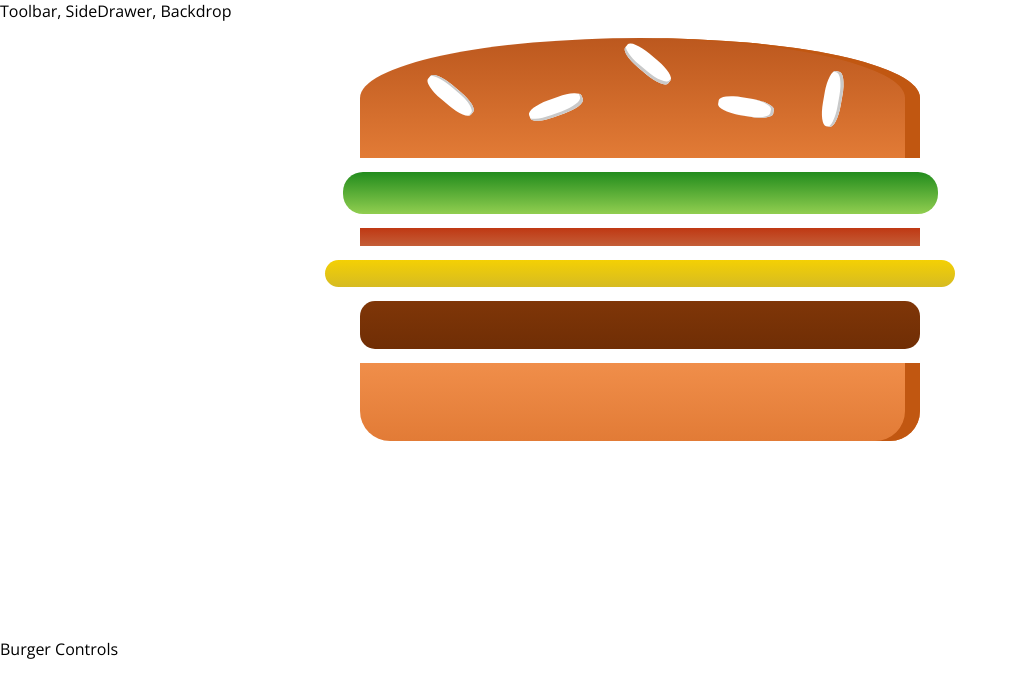
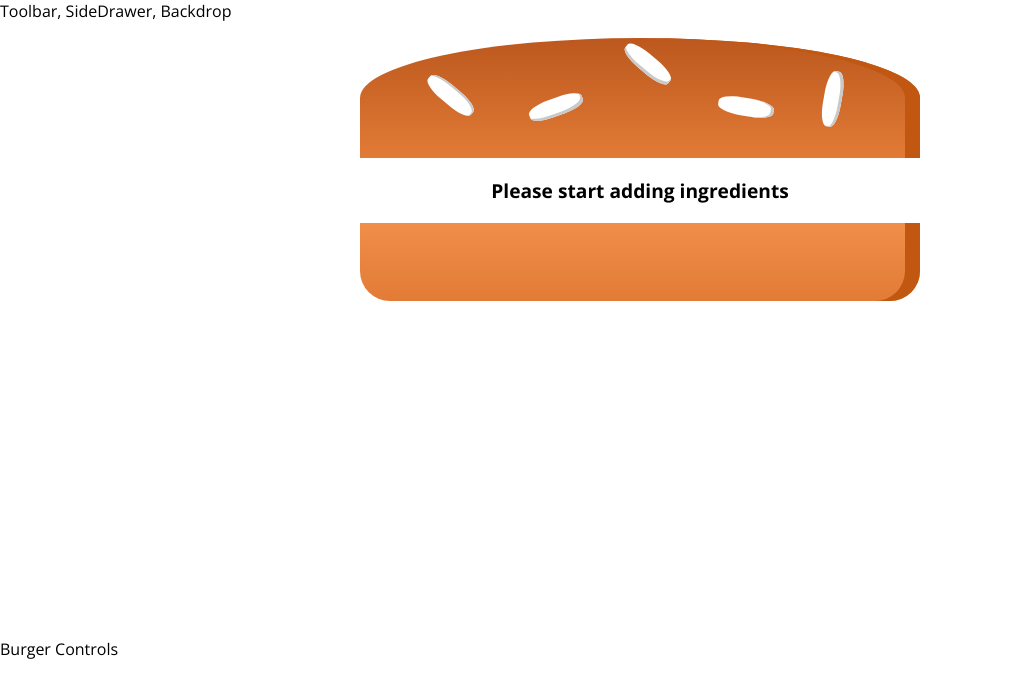
Before and after one commit to robin3317/Burger-House-BD, a React app: page / in a window 1280 px wide. Shown: the top 698 px of the page, without its empty margins (0-1018 px from the left). Built offline with nearby package versions, Linux system fonts and the light colour scheme.

Commit message:
calculating the ingredients sum dynamically

```diff
--- a/src/components/Burger/Burger.js
+++ b/src/components/Burger/Burger.js
@@ -2,11 +2,19 @@
 import classes from "./Burger.css";
 import BurgerIngredient from "./Burgeringredient/BurgerIngredient";
 const burger = props => {
-  const transformedIngredients = Object.keys(props.ingredients).map(igKey => {
-    return [...Array(props.ingredients[igKey])].map((_, i) => {
-      return <BurgerIngredient key={igKey + i} type={igKey} />;
-    });
-  });
+  let transformedIngredients = Object.keys(props.ingredients)
+    .map(igKey => {
+      return [...Array(props.ingredients[igKey])].map((_, i) => {
+        return <BurgerIngredient key={igKey + i} type={igKey} />;
+      });
+    })
+    .reduce((arr, el) => {
+      return arr.concat(el);
+    }, []);
+  if (transformedIngredients.length === 0) {
+    transformedIngredients = <p>Please start adding ingredients</p>;
+  }
+  console.log(transformedIngredients);
   return (
     <div className={classes.Burger}>
       <BurgerIngredient type="bread-top" />
--- a/src/containers/BurgerBuilder/BurgerBuilder.js
+++ b/src/containers/BurgerBuilder/BurgerBuilder.js
@@ -5,10 +5,10 @@
 class BurgerBuilder extends Component {
   state = {
     ingredients: {
-      salad: 1,
-      bacon: 1,
-      cheese: 1,
-      meat: 1
+      salad: 0,
+      bacon: 0,
+      cheese: 0,
+      meat: 0
     }
   };
   render() {
```
